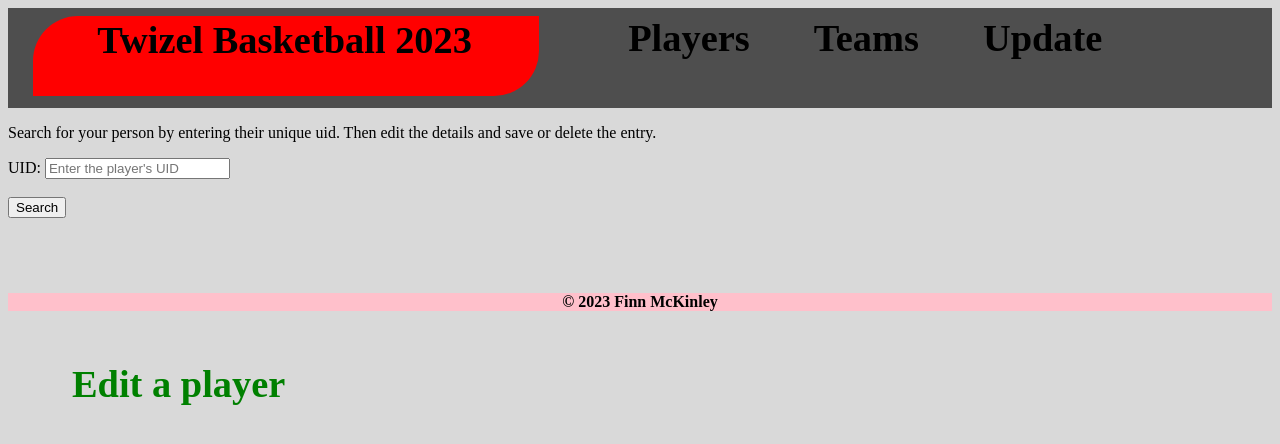
After one commit to netnz2019/finn_mckinleyDT2023, a Flask app: page /edit_player in a window 1280 px wide. The commit adds this page. Shown: the top 444 px of the page. Run offline with Flask 3, Linux system fonts and the light colour scheme; some web fonts are replaced.

Commit message:
Added functionality to the update button

```diff
--- a/main.py
+++ b/main.py
@@ -180,6 +180,19 @@ def players():
   print(results)
   return render_template("players.html", page_title="PLAYERS", query_results = results)
 
+#This route is where the SSN of the person to be edited is entered. It uses a redirect with the ssn as a parameter
+#to create a custom URL the SSN is passed to the update page. This creates a page /update/<SSN>
+#that contains the details of the person to edit
+@app.route('/edit_player', methods=['POST', 'GET'])  # note the leading slash, it’s important
+def edit_player():
+  if request.method == "POST":
+    uid = request.form.get("uid")
+    print("uid requested is - from edit method - " + uid)
+    return redirect(url_for('update', ids = uid))
+
+  else:
+    print("did not redirect")
+    return render_template("edit_player.html",page_title='EDIT A PLAYER')
 
 @app.route('/update/<ids>', methods=['POST', 'GET'])
 #Update is used to update a database entry or delete a database entry. A custom page is created on the fly
--- /dev/null
+++ b/templates/edit_player.html
@@ -0,0 +1,19 @@
+{% extends 'layout.html' %}
+{% block content %}
+
+<h1 style="color:green;">Edit a player</h1>
+
+<p>Search for your person by entering their unique uid. Then edit the details and save or delete the entry.</p>
+
+<form action="{{ url_for("edit_player")}}" method="post">
+
+
+<label for="uid">UID:</label>
+
+<input type="text" id="uid" name="uid" placeholder="Enter the player's UID"> </br></br>
+<button type="submit" name="edit_button" value="search">Search</button></br>
+</br></br></br>
+
+</form>
+
+{% endblock %}
--- a/templates/header.html
+++ b/templates/header.html
@@ -16,7 +16,7 @@
       </h2>
 
       <h2>
-        <a href='/update'>Update</a>
+        <a href='/edit_player'>Update</a>
       </h2>
     </div>
   </div>
```
